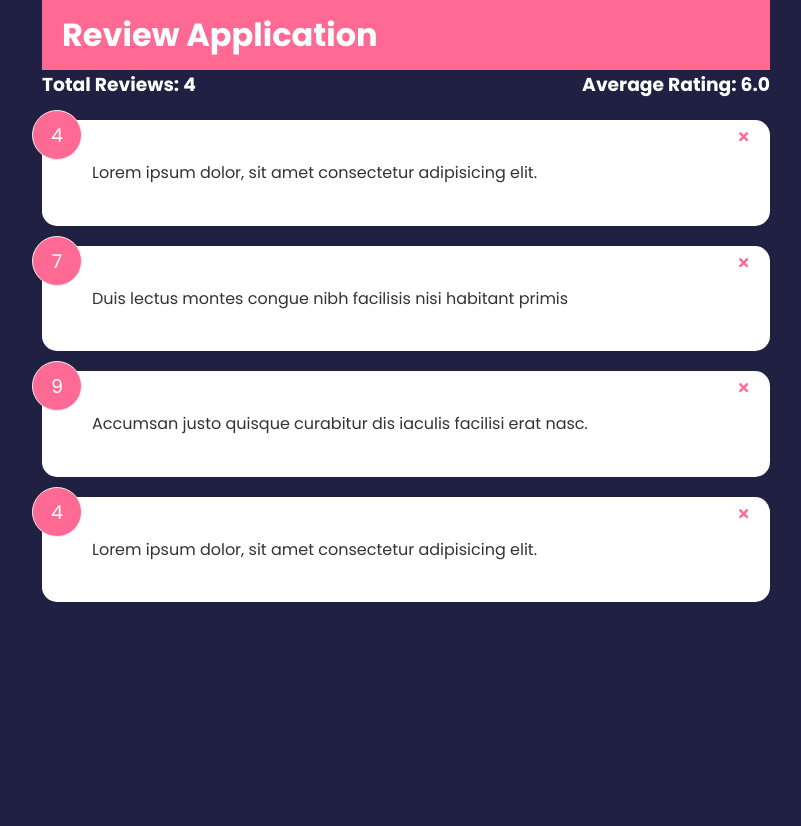
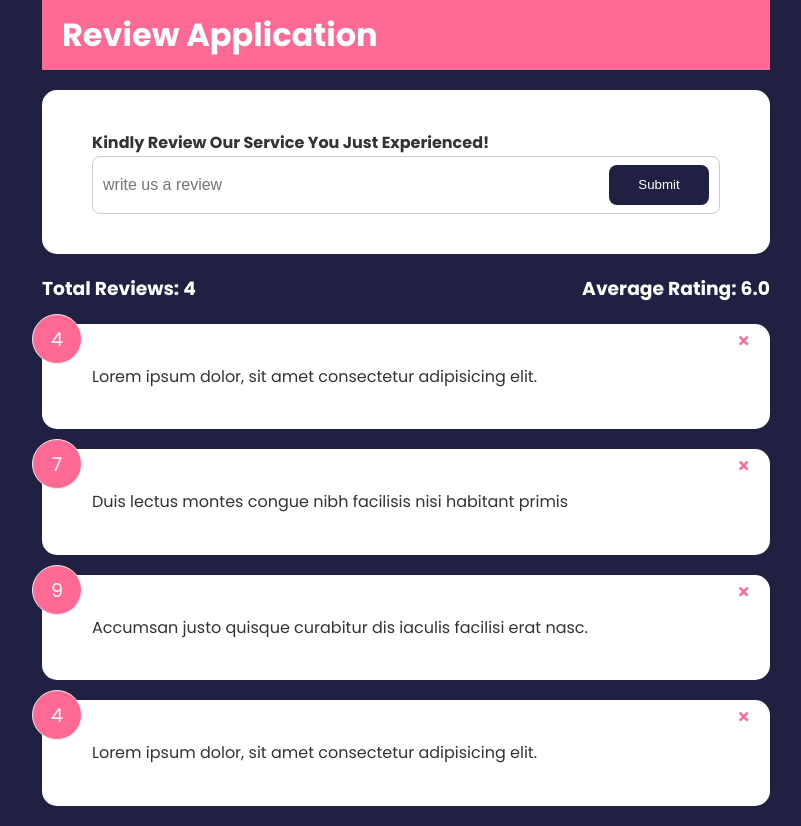
Before and after one commit to CodeLeom/react-introductory, a React (Create React App) app: page / in a window 1280 px wide. Shown: the whole page, without its empty margins (234-1035 px from the left). Before the commit the page ends 800 px from the top, so only its background shows below. Built offline with nearby package versions, Linux system fonts and the light colour scheme.

Commit message:
added a new component ReviewForm, and update effected files.

```diff
--- a/src/App.js
+++ b/src/App.js
@@ -3,6 +3,7 @@ import Header from "./components/Header"
 import ReviewStats from './components/ReviewStats'
 import ReviewList from "./components/ReviewList"
 import reviewData from './components/data/reviewData'
+import ReviewForm from './components/ReviewForm'
 
 
 function App(){
@@ -20,6 +21,7 @@ function App(){
       <div className="container">
 
         <Header />
+        <ReviewForm />
         <ReviewStats review={review} />
         <ReviewList review={review} revDelete={deleteReview} />
       </div>
--- /dev/null
+++ b/src/components/Button.jsx
@@ -0,0 +1,23 @@
+import PropTypes from 'prop-types'
+
+function Button({children, version, type, isDisabled}) {
+  return (
+    <button type={type} disabled={isDisabled} className={`btn btn-${version}`}>
+        {children}
+    </button>
+  )
+}
+
+Button.defaultProps ={
+    version: 'primary',
+    type: 'button',
+    isDisabled: false
+}
+
+Button.propTypes = {
+    children: PropTypes.node.isRequired,
+    version: PropTypes.string,
+    type: PropTypes.string,
+    isDisabled: PropTypes.bool
+}
+export default Button
--- /dev/null
+++ b/src/components/ReviewForm.jsx
@@ -0,0 +1,25 @@
+import {useState} from 'react'
+import Card from "./Card"
+import Button from './Button'
+
+function ReviewForm() {
+    const [text, setText] = useState('')
+
+    const textChangeHandler = (e) => {
+        setText(e.target.value)
+    }
+
+  return (
+    <Card>
+        <form>
+            <h4>Kindly Review Our Service You Just Experienced!</h4>
+            <div className="input-group">
+                <input onChange={textChangeHandler} type="text" placeholder="write us a review" value={text} />
+                <Button type="submit">Submit</Button>
+            </div>
+        </form>
+    </Card>
+  )
+}
+
+export default ReviewForm
```
